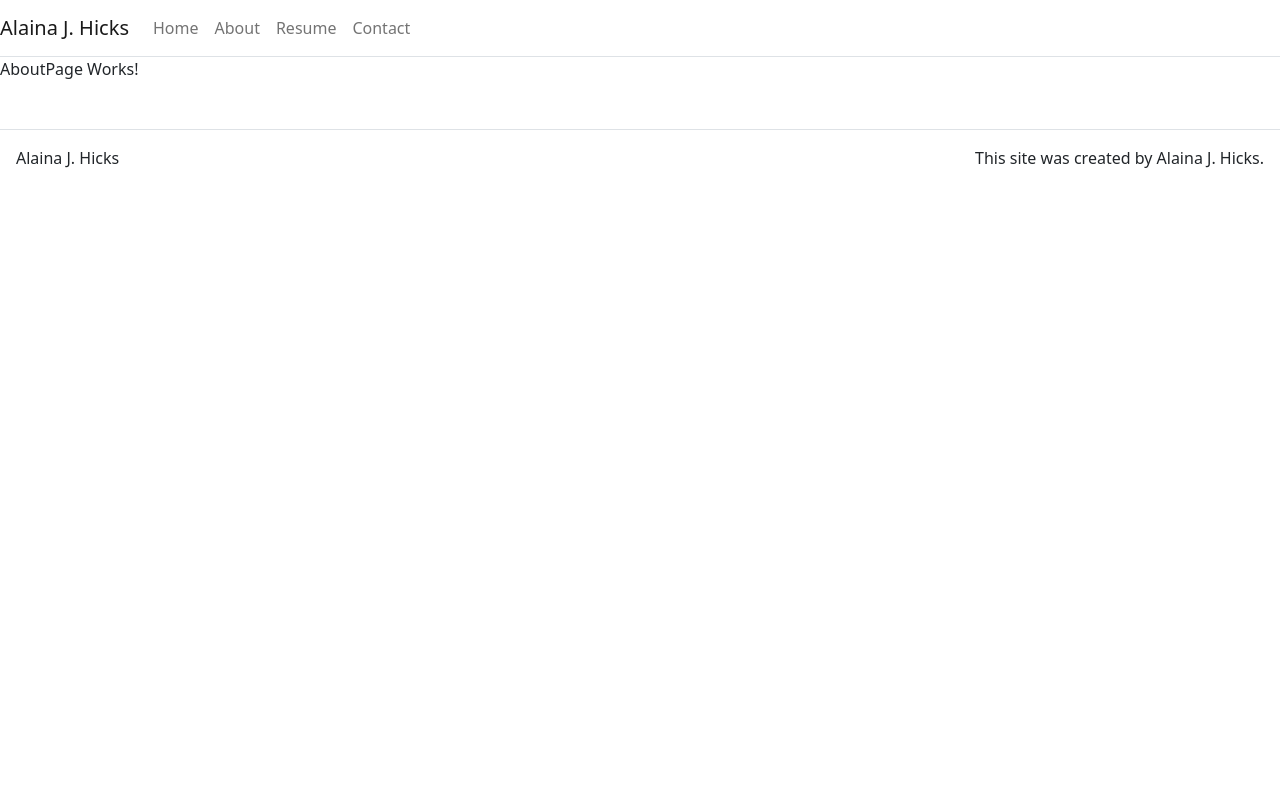
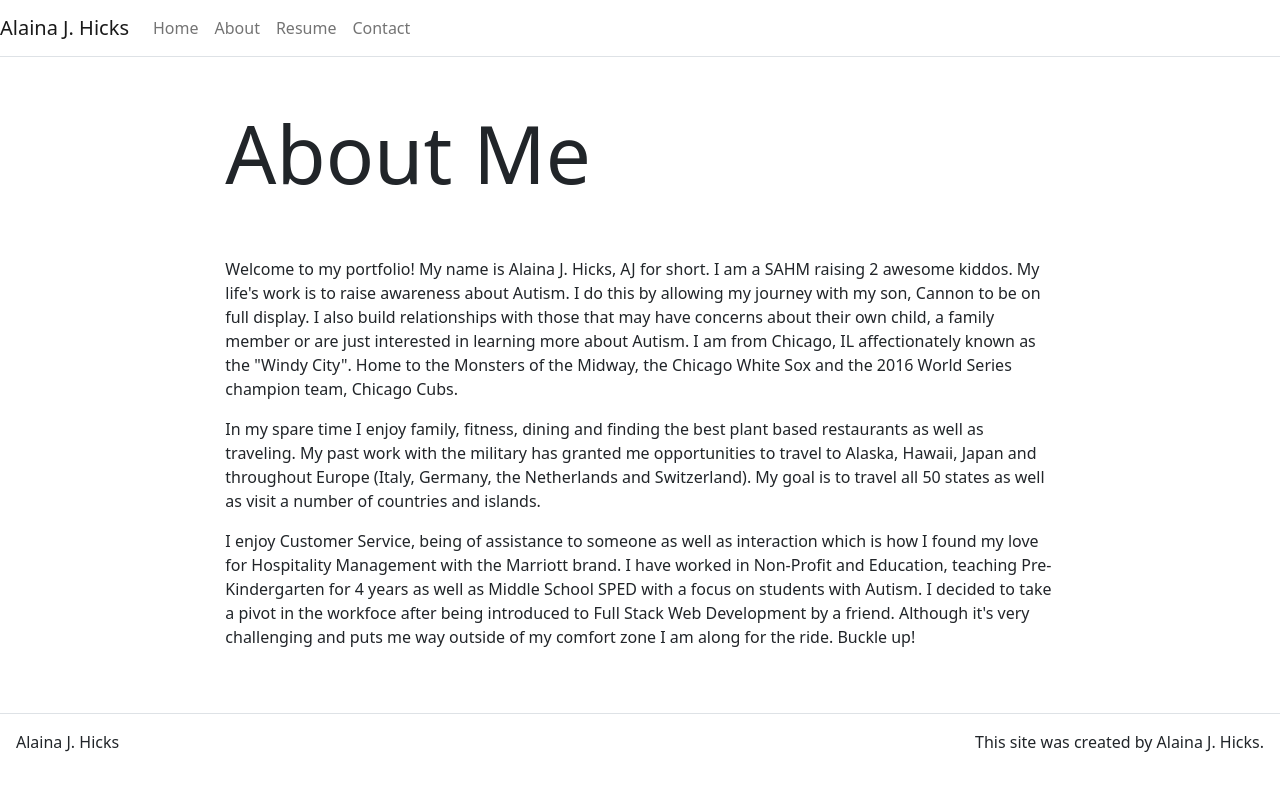
Before and after one commit to ayejayhicks/reactportfolio, a React (Create React App) app: page /about in a window 1280 px wide. Shown: the top 790 px of the page. Built offline with nearby package versions, Linux system fonts and the light colour scheme.

Commit message:
About Me page, added content.js, Hero

```diff
--- /dev/null
+++ b/src/components/Content.js
@@ -0,0 +1,20 @@
+import React from "react";
+import Container from "react-bootstrap/Container";
+import Row from "react-bootstrap/Row";
+import Col from "react-bootstrap/Col";
+
+function Content (props) {
+
+    return(
+        <Container fluid={true}>
+            <Row className="justify-content-center">
+                <Col md={8}>
+                {props.children}
+                </Col>
+            </Row>
+        </Container>
+
+    );
+}
+
+export default Content;
--- a/src/pages/AboutPage.js
+++ b/src/pages/AboutPage.js
@@ -1,9 +1,33 @@
 import React from "react";
+import Hero from "../components/Hero";
+import Content from "../components/Content";
 
 function AboutPage(props) {
 
     return(
-        <p>AboutPage Works!</p>
+        <div>
+            <Hero title={props.title} />
+
+            <Content>
+            <p>Welcome to my portfolio! My name is Alaina J. Hicks, AJ for short. I am a SAHM raising 2 awesome kiddos. My life's
+        work is to raise awareness about Autism. I do this by allowing my journey with my son, Cannon to be on full
+        display. I also build relationships with those that may have concerns about their own child, a family member or
+        are just interested in learning more about Autism. I am from Chicago, IL affectionately known as the "Windy
+        City". Home to the Monsters of the Midway, the Chicago White Sox and the 2016 World Series champion team,
+        Chicago Cubs.</p>
+
+        <p>In my spare time I enjoy family, fitness, dining and finding the best plant based restaurants as
+        well as traveling. My past work with the military has granted me opportunities to travel to Alaska, Hawaii,
+        Japan and throughout Europe (Italy, Germany, the Netherlands and Switzerland). My goal is to travel all 50
+        states as well as visit a number of countries and islands.</p>
+
+      <p>I enjoy Customer Service, being of assistance to someone as well as interaction which is how I found my love
+        for Hospitality Management with the Marriott brand. I have worked in Non-Profit and Education, teaching
+        Pre-Kindergarten for 4 years as well as Middle School SPED with a focus on students with Autism. I decided to
+        take a pivot in the workfoce after being introduced to Full Stack Web Development by a friend. Although it's
+        very challenging and puts me way outside of my comfort zone I am along for the ride. Buckle up!</p>
+            </Content>
+        </div>
     );
 
 }
```
